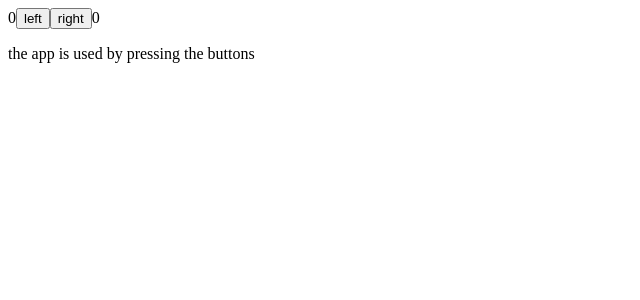
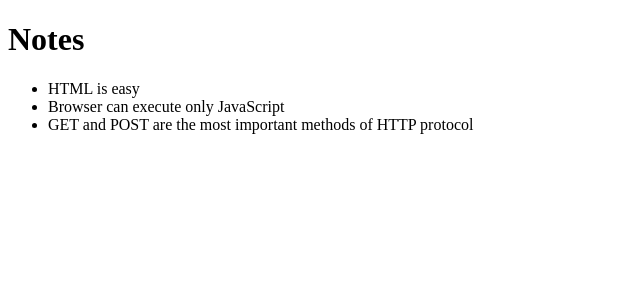
Before and after one commit to Alitsuli/FullStackOpen2022, a React (Create React App) app in the folder Osa1/part1/: page / in a window 1280 px wide. Shown: the top 300 px of the page, without its empty margins (0-640 px from the left). Built offline with nearby package versions, Linux system fonts and the light colour scheme.

Commit message:
some tests

```diff
--- /dev/null
+++ b/Osa1/part1/src/App3.js
@@ -0,0 +1,17 @@
+import React, { Component } from "react";
+import { useState } from "react";
+
+const App3 = ({ notes }) => {
+  return (
+    <div>
+      <h1>Notes</h1>
+      <ul>
+        {notes.map((note) => (
+          <li key={note.id}>{note.content}</li>
+        ))}
+      </ul>
+    </div>
+  );
+};
+
+export default App3;
--- a/Osa1/part1/src/index.js
+++ b/Osa1/part1/src/index.js
@@ -1,20 +1,39 @@
-import React from 'react';
-import ReactDOM from 'react-dom';
-import App2 from './App2';
-import App from './App';
+import React from "react";
+import ReactDOM from "react-dom/client";
+import App3 from "./App3";
 
-let laskuri = 1
+//let laskuri = 1;
 /* ReactDOM.render(
     <App/>,
   document.getElementById('root')
 ); */
 
-ReactDOM.render(
-    <App2 />,
-    document.getElementById('root')
+const notes = [
+  {
+    id: 1,
+    content: "HTML is easy",
+    date: "2019-05-30T17:30:31.098Z",
+    important: true,
+  },
+  {
+    id: 2,
+    content: "Browser can execute only JavaScript",
+    date: "2019-05-30T18:39:34.091Z",
+    important: false,
+  },
+  {
+    id: 3,
+    content: "GET and POST are the most important methods of HTTP protocol",
+    date: "2019-05-30T19:20:14.298Z",
+    important: true,
+  },
+];
+
+ReactDOM.createRoot(document.getElementById("root")).render(
+  <App3 notes={notes} />
 );
-
-
+const result = notes.map((note) => note.content);
+console.log(result);
 /* setInterval(() => {
   refresh()
   laskuri += 1
```
